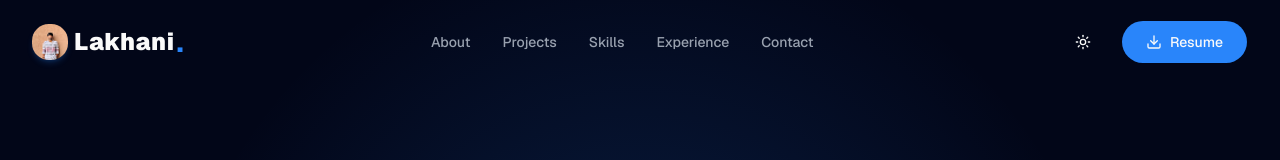
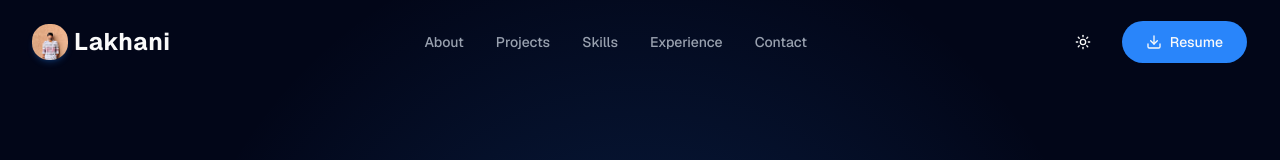
Before and after one commit to Kuldeep-Lakhani/My_Portfolio, a Next.js app: page / in a window 1280 px wide. Shown: the top 160 px of the page. Built offline with nearby package versions, Linux system fonts and the light colour scheme.

Commit message:
logo update and projects hover effect color change in light theme

```diff
--- a/components/footer.tsx
+++ b/components/footer.tsx
@@ -46,10 +46,9 @@ export function Footer() {
                 quality={100}
                 className="rounded-xl shadow-md shadow-primary/20 object-cover h-9 w-9"
               />
-              <span className="text-2xl font-black tracking-wide text-foreground">
+              <span className="text-2xl font-bold tracking-wide text-foreground">
                 Lakhani
               </span>
-              <span className="text-primary text-3xl leading-none font-bold -ml-1">.</span>
             </a>
             <div className="space-y-4">
               <p className="text-sm text-muted-foreground max-w-xs leading-relaxed">
--- a/components/navbar.tsx
+++ b/components/navbar.tsx
@@ -52,10 +52,9 @@ export function Navbar() {
             quality={100}
             className="rounded-xl shadow-md shadow-primary/20 object-cover h-9 w-9"
           />
-          <span className="text-2xl font-black tracking-wide text-foreground">
+          <span className="text-2xl font-bold tracking-wide text-foreground">
             Lakhani
           </span>
-          <span className="text-primary text-3xl leading-none font-bold -ml-1">.</span>
         </a>
 
         {/* Desktop Nav */}
--- a/components/shared/project-card.tsx
+++ b/components/shared/project-card.tsx
@@ -76,7 +76,7 @@ export function ProjectCard({ project }: ProjectCardProps) {
               className="object-cover transition-transform duration-700 group-hover:scale-110"
             />
             <div className="absolute inset-0 bg-gradient-to-t from-background/90 via-background/20 to-transparent opacity-0 group-hover:opacity-100 transition-opacity duration-300 flex items-end p-6">
-              <span className="text-white text-sm font-medium flex items-center gap-2 transform translate-y-4 group-hover:translate-y-0 transition-transform duration-300">
+              <span className="text-foreground text-sm font-medium flex items-center gap-2 transform translate-y-4 group-hover:translate-y-0 transition-transform duration-300">
                 View Project Details <ExternalLink className="h-4 w-4" />
               </span>
             </div>
--- a/sections/hero.tsx
+++ b/sections/hero.tsx
@@ -83,7 +83,7 @@ export function Hero() {
   }, { scope: containerRef })
 
   return (
-    <section ref={containerRef} className="relative overflow-hidden pt-32 pb-20 md:pt-48 md:pb-32">
+    <section ref={containerRef} className="relative overflow-hidden pt-32 pb-20 md:pt-48 md:pb-32 h-[100dvh]">
       {/* Animated Background Gradient */}
       <div className="absolute inset-0 -z-10 overflow-hidden">
         <div
```
